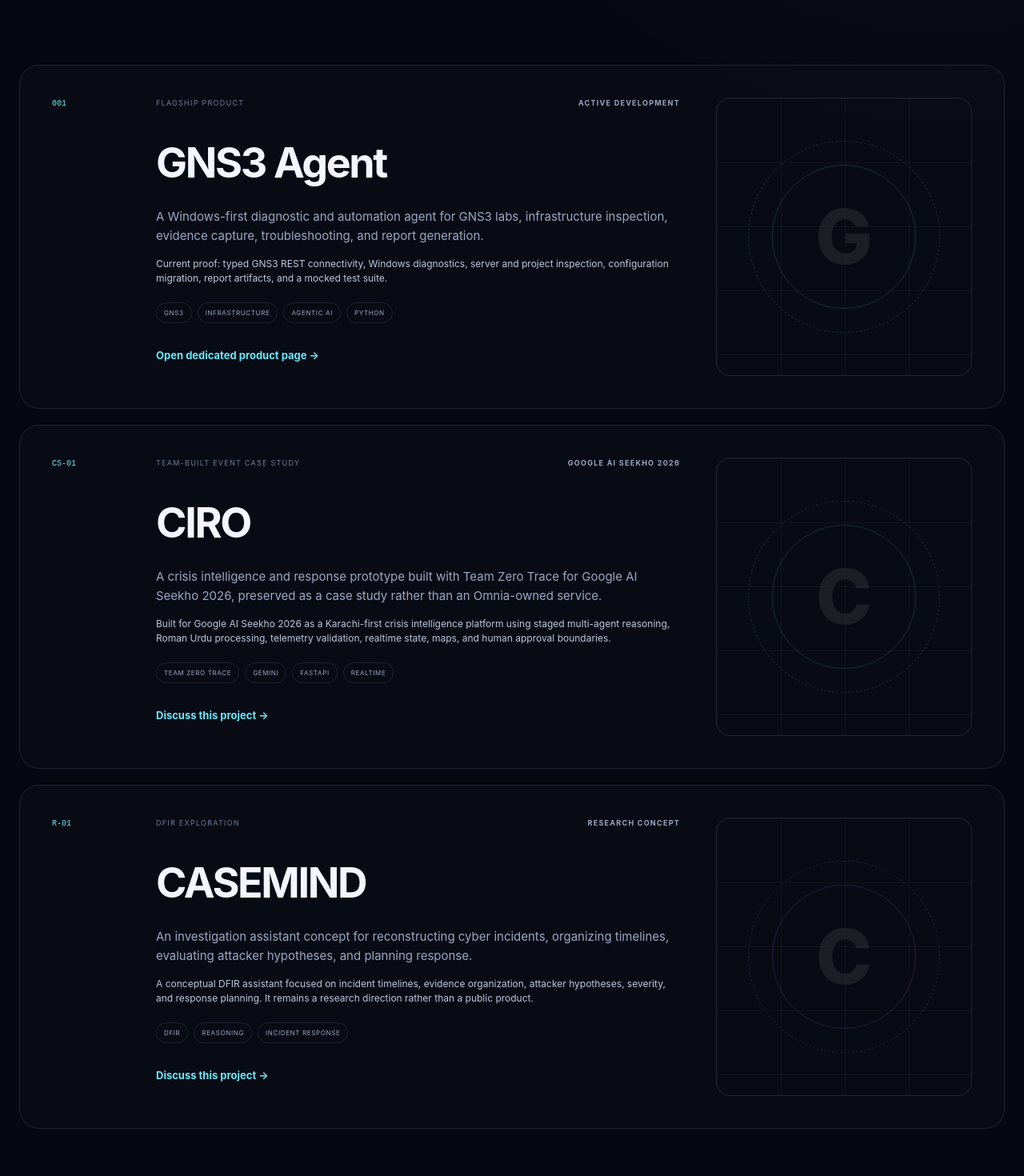
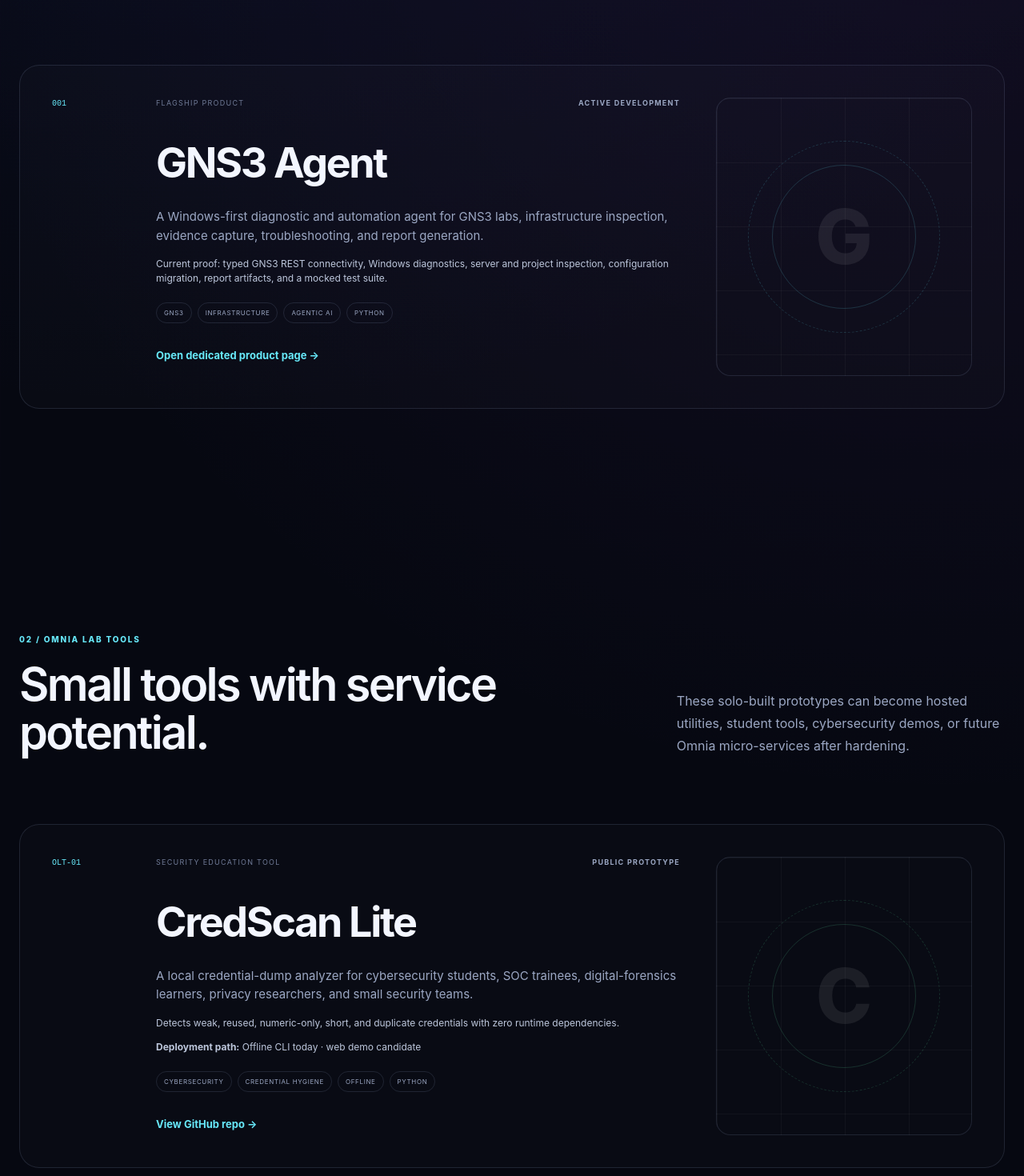
Before and after one commit to Syedsaadhhh/Omnia_Universal, a Next.js app: page /projects in a window 1280 px wide. Shown: the part 720-2190 px from the top of the page at 80% size. Built offline with nearby package versions, Linux system fonts and the light colour scheme; no server answers.

Commit message:
Reframe projects as flagship tools and case studies

```diff
--- a/app/projects/page.tsx
+++ b/app/projects/page.tsx
@@ -1,32 +1,115 @@
 import type { Metadata } from "next";
 import Link from "next/link";
 import { PageHero } from "@/components/PageHero";
-import { projects } from "@/lib/site";
+import { labTools, projects } from "@/lib/site";
 
-export const metadata: Metadata = { title: "Projects", description: "Flagship products, operational prototypes, and research concepts developed inside Omnia Sec AI Labs." };
+export const metadata: Metadata = {
+  title: "Projects",
+  description:
+    "Flagship Omnia products, lab tools, research concepts, and clearly labeled team-built case studies.",
+};
 
 export default function ProjectsPage() {
+  const flagship = projects[0];
+  const ciro = projects.find((project) => project.title === "CIRO");
+  const casemind = projects.find((project) => project.title === "CASEMIND");
+
   return (
     <>
-      <PageHero eyebrow="PROJECT ARCHIVE" title={<>Systems built to <span>compound.</span></>} copy="Each project is evaluated as a potential building block for a larger secure-autonomy ecosystem—not as an isolated demo." />
+      <PageHero
+        eyebrow="PROJECT ARCHIVE"
+        title={<>Systems built to <span>compound.</span></>}
+        copy="Omnia separates flagship products, solo-built lab tools, research concepts, and team event work so every project is presented honestly and professionally."
+      />
+
       <section className="section projects-page-list">
-        {projects.map((project, index) => (
-          <article id={project.title.toLowerCase()} key={project.title} className="project-page-card">
-            <div className="project-page-index">{project.number}</div>
+        <article id="gns3-agent" className="project-page-card">
+          <div className="project-page-index">{flagship.number}</div>
+          <div className="project-page-main">
+            <div className="project-meta"><span>{flagship.kind}</span><b>{flagship.status}</b></div>
+            <h2>{flagship.title}</h2>
+            <p>{flagship.description}</p>
+            <p className="project-detail">Current proof: typed GNS3 REST connectivity, Windows diagnostics, server and project inspection, configuration migration, report artifacts, and a mocked test suite.</p>
+            <div className="tag-row">{flagship.tags.map((tag) => <span key={tag}>{tag}</span>)}</div>
+            <Link className="text-link" href={flagship.href}>Open dedicated product page →</Link>
+          </div>
+          <div className="project-glyph glyph-1" aria-hidden="true"><span>G</span><i /><i /></div>
+        </article>
+      </section>
+
+      <section className="section projects-page-list">
+        <div className="section-heading">
+          <div>
+            <div className="section-kicker">02 / Omnia Lab Tools</div>
+            <h2>Small tools with service potential.</h2>
+          </div>
+          <p>These solo-built prototypes can become hosted utilities, student tools, cybersecurity demos, or future Omnia micro-services after hardening.</p>
+        </div>
+        {labTools.map((tool, index) => (
+          <article id={tool.title.toLowerCase().replaceAll(" ", "-")} key={tool.title} className="project-page-card">
+            <div className="project-page-index">{tool.number}</div>
             <div className="project-page-main">
-              <div className="project-meta"><span>{project.kind}</span><b>{project.status}</b></div>
-              <h2>{project.title}</h2>
-              <p>{project.description}</p>
-              {project.title === "GNS3 Agent" && <p className="project-detail">Current proof: typed GNS3 REST connectivity, Windows diagnostics, server and project inspection, configuration migration, report artifacts, and a mocked test suite.</p>}
-              {project.title === "CIRO" && <p className="project-detail">Built for Google AI Seekho 2026 as a Karachi-first crisis intelligence platform using staged multi-agent reasoning, Roman Urdu processing, telemetry validation, realtime state, maps, and human approval boundaries.</p>}
-              {project.title === "CASEMIND" && <p className="project-detail">A conceptual DFIR assistant focused on incident timelines, evidence organization, attacker hypotheses, severity, and response planning. It remains a research direction rather than a public product.</p>}
-              <div className="tag-row">{project.tags.map((tag) => <span key={tag}>{tag}</span>)}</div>
-              <Link className="text-link" href={project.href}>{index === 0 ? "Open dedicated product page" : "Discuss this project"} →</Link>
+              <div className="project-meta"><span>{tool.kind}</span><b>{tool.status}</b></div>
+              <h2>{tool.title}</h2>
+              <p>{tool.description}</p>
+              <p className="project-detail">{tool.proof}</p>
+              <p className="project-detail"><strong>Deployment path:</strong> {tool.deployStatus}</p>
+              <div className="tag-row">{tool.tags.map((tag) => <span key={tag}>{tag}</span>)}</div>
+              <a className="text-link" href={tool.repo} target="_blank" rel="noreferrer">View GitHub repo →</a>
             </div>
-            <div className={`project-glyph glyph-${index + 1}`} aria-hidden="true"><span>{project.title.charAt(0)}</span><i /><i /></div>
+            <div className={`project-glyph glyph-${index + 2}`} aria-hidden="true"><span>{tool.title.charAt(0)}</span><i /><i /></div>
           </article>
         ))}
       </section>
+
+      {ciro && (
+        <section className="section projects-page-list">
+          <div className="section-heading">
+            <div>
+              <div className="section-kicker">03 / Case Study</div>
+              <h2>Team-built event work stays credited.</h2>
+            </div>
+            <p>CIRO is preserved as a Google AI Seekho 2026 / Team Zero Trace case study. It should not be framed as a standalone Omnia service.</p>
+          </div>
+          <article id="ciro" className="project-page-card">
+            <div className="project-page-index">{ciro.number}</div>
+            <div className="project-page-main">
+              <div className="project-meta"><span>{ciro.kind}</span><b>{ciro.status}</b></div>
+              <h2>{ciro.title}</h2>
+              <p>{ciro.description}</p>
+              <p className="project-detail">Built for Google AI Seekho 2026 with Team Zero Trace as a Karachi-first crisis intelligence prototype. The case study highlights the architecture, execution discipline, and learning outcomes without claiming it as an Omnia-owned product.</p>
+              <p className="project-detail"><strong>Certificate slot:</strong> Google AI Seekho certificate will be displayed here once uploaded.</p>
+              <div className="tag-row">{ciro.tags.map((tag) => <span key={tag}>{tag}</span>)}</div>
+              <a className="text-link" href="https://github.com/Syedsaadhhh/ciro-khi" target="_blank" rel="noreferrer">View CIRO repository →</a>
+            </div>
+            <div className="project-glyph glyph-2" aria-hidden="true"><span>C</span><i /><i /></div>
+          </article>
+        </section>
+      )}
+
+      {casemind && (
+        <section className="section projects-page-list">
+          <div className="section-heading">
+            <div>
+              <div className="section-kicker">04 / Research Concepts</div>
+              <h2>Ideas under evaluation.</h2>
+            </div>
+            <p>Research concepts remain clearly marked until they become implemented software with working repositories and evidence.</p>
+          </div>
+          <article id="casemind" className="project-page-card">
+            <div className="project-page-index">{casemind.number}</div>
+            <div className="project-page-main">
+              <div className="project-meta"><span>{casemind.kind}</span><b>{casemind.status}</b></div>
+              <h2>{casemind.title}</h2>
+              <p>{casemind.description}</p>
+              <p className="project-detail">A conceptual DFIR assistant focused on incident timelines, evidence organization, attacker hypotheses, severity, and response planning. It remains a research direction rather than a public product.</p>
+              <div className="tag-row">{casemind.tags.map((tag) => <span key={tag}>{tag}</span>)}</div>
+              <Link className="text-link" href="/contact?interest=Technical%20discussion">Discuss this research direction →</Link>
+            </div>
+            <div className="project-glyph glyph-3" aria-hidden="true"><span>R</span><i /><i /></div>
+          </article>
+        </section>
+      )}
     </>
   );
 }
```
